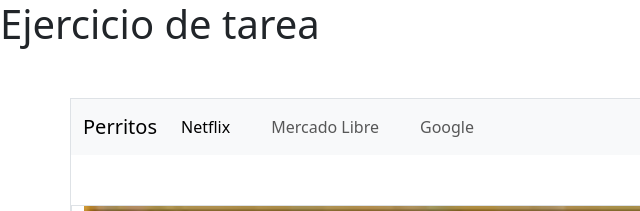
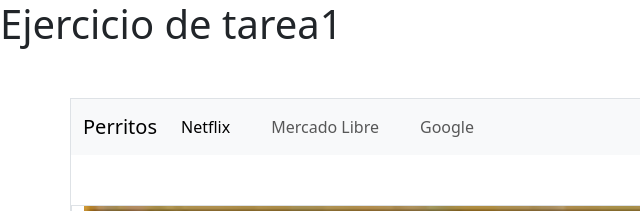
Before and after one commit to PAOIT9/Tareas, a plain HTML site: page index.html in a window 1280 px wide. Shown: the top 211 px of the page, 0-640 px from the left. Drawn offline with nearby package versions, Linux system fonts and the light colour scheme.

Commit message:
se realizan  cambios

```diff
--- a/index.html
+++ b/index.html
@@ -11,7 +11,7 @@
 </head>
 
 <body>
-    <h1>Ejercicio de tarea</h1>
+    <h1>Ejercicio de tarea1</h1>
     <div class="container border">
         <div class=row>
             <nav class="navbar navbar-expand-lg bg-body-tertiary">
```
